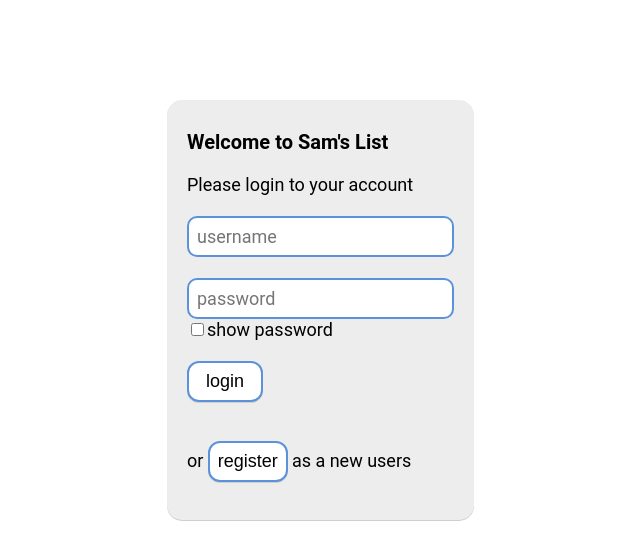
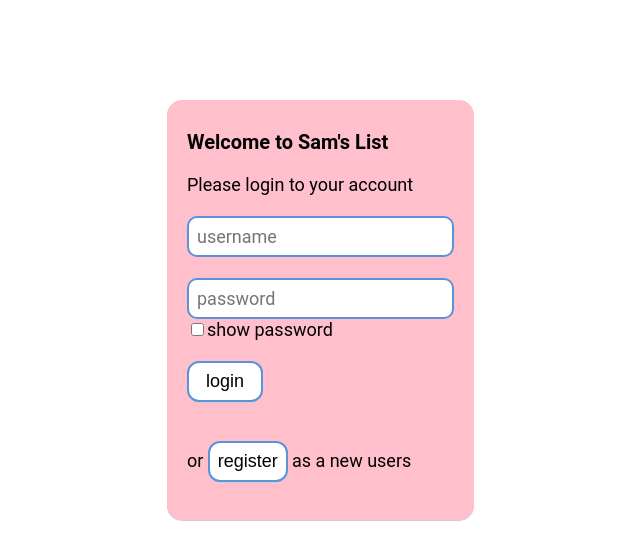
Before and after one commit to SamVivers/ProjectFrontEnd, a React (Create React App) app: page / in a window 1280 px wide. Shown: the top 560 px of the page, without its empty margins (33-673 px from the left). Built offline with nearby package versions, Linux system fonts and the light colour scheme.

Commit message:
webHookTest5

```diff
--- a/src/main.css
+++ b/src/main.css
@@ -11,7 +11,7 @@ body {
 
 .background {
     width: max-content;
-    background-color: #EDEDED;
+    background-color: pink;
     padding-top: 10px;
     padding-bottom: 20px;
     padding-left: 20px;
```
